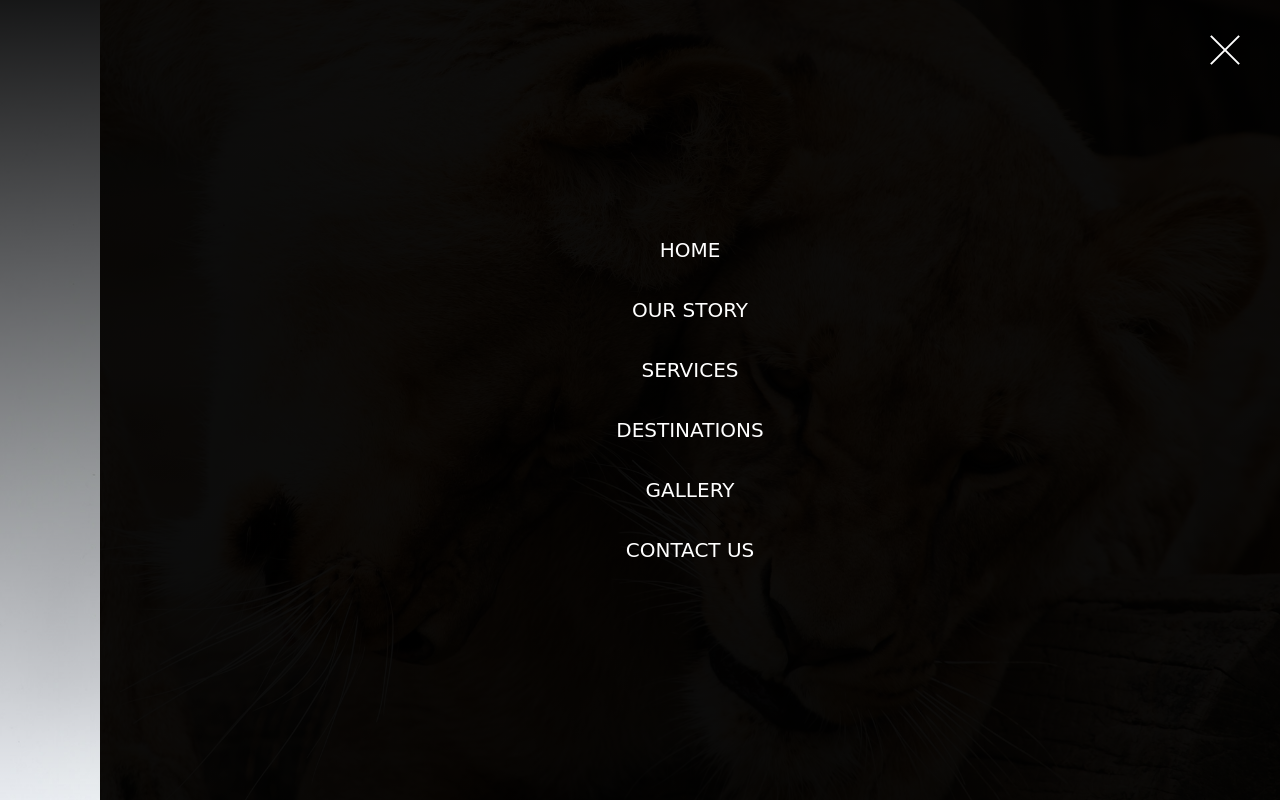
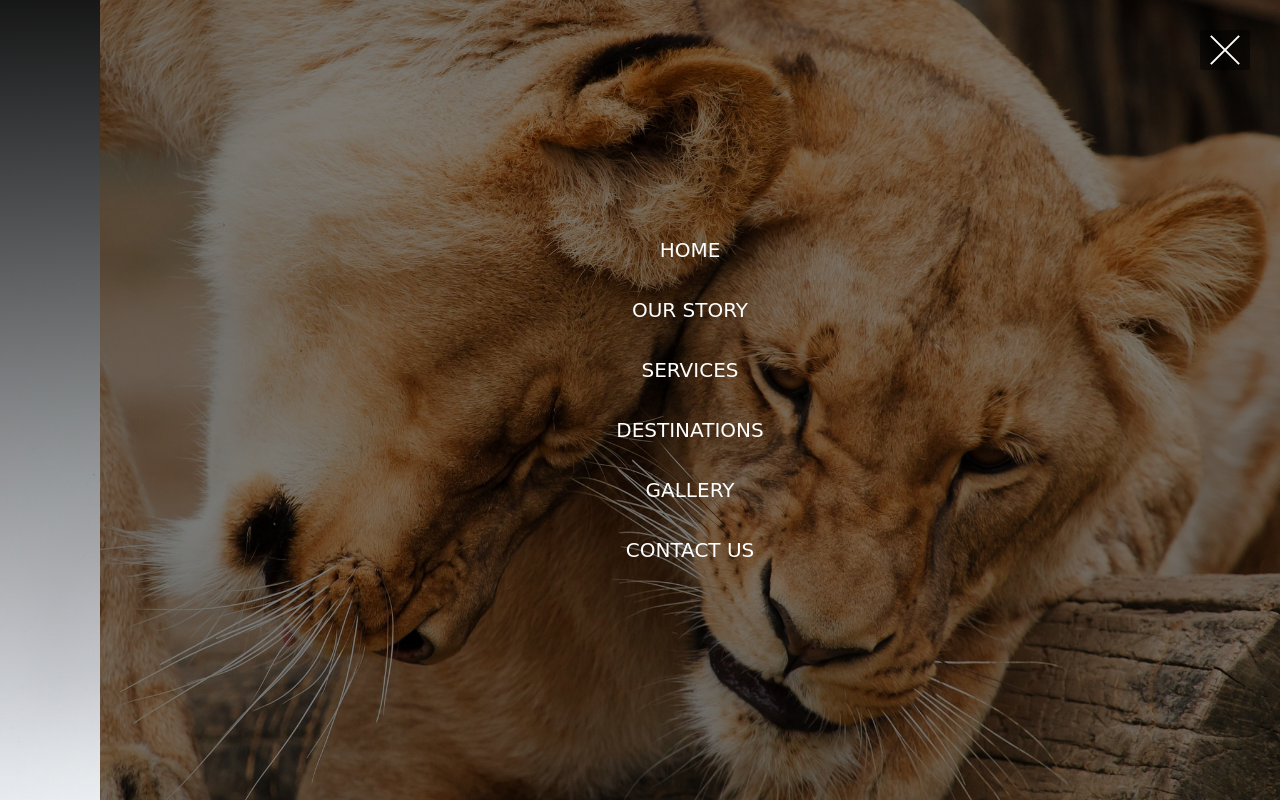
Before and after one commit to ElimuStuart/lasafaris, a plain HTML site: page index.html in a window 1280 px wide. Both pictures are taken after a click on the element 1225 px from the left and 50 px from the top of the page. Shown: the top 800 px of the page. Drawn offline with Linux system fonts and the light colour scheme; a web font is replaced by a local one.

```diff
--- a/css/style.css
+++ b/css/style.css
@@ -210,7 +210,7 @@ header {
 }
 
 .overlay {
-    background: linear-gradient(rgba(0,0,0,.95), rgba(0,0,0,.95)), url(../images/overlay.jpg) center no-repeat;
+    background: linear-gradient(rgba(0,0,0,.5), rgba(0,0,0,.5)), url(../images/overlay.jpg) center no-repeat;
     position: fixed;
     background-size: cover;
     right: 0;
```
